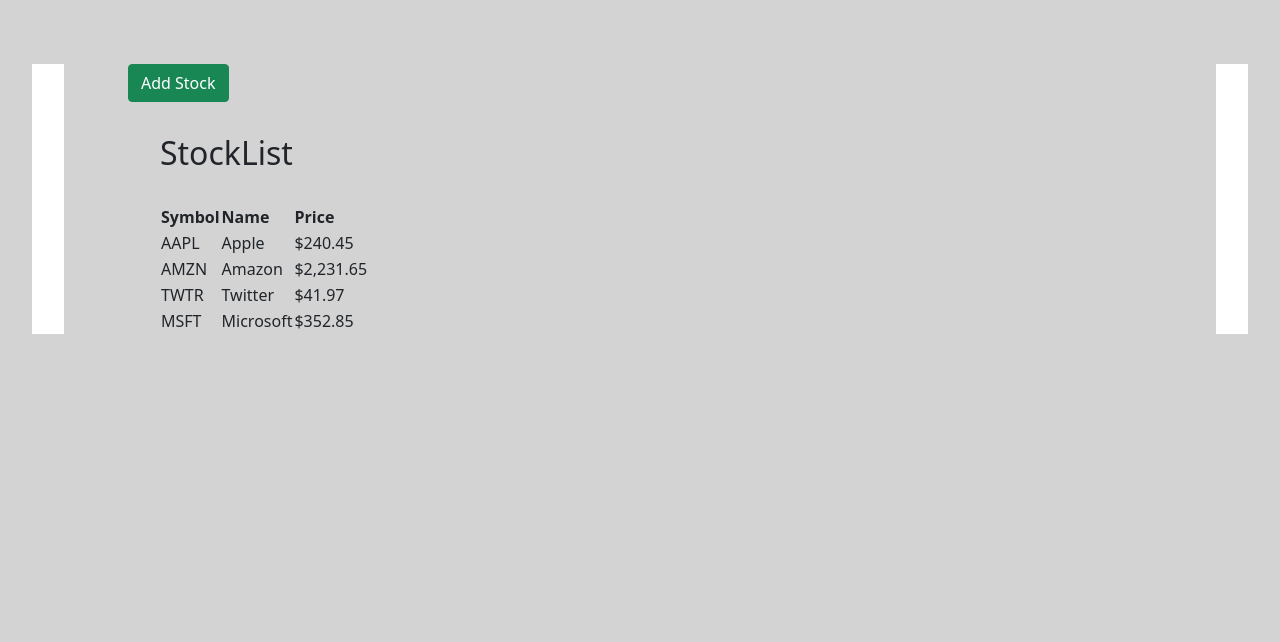
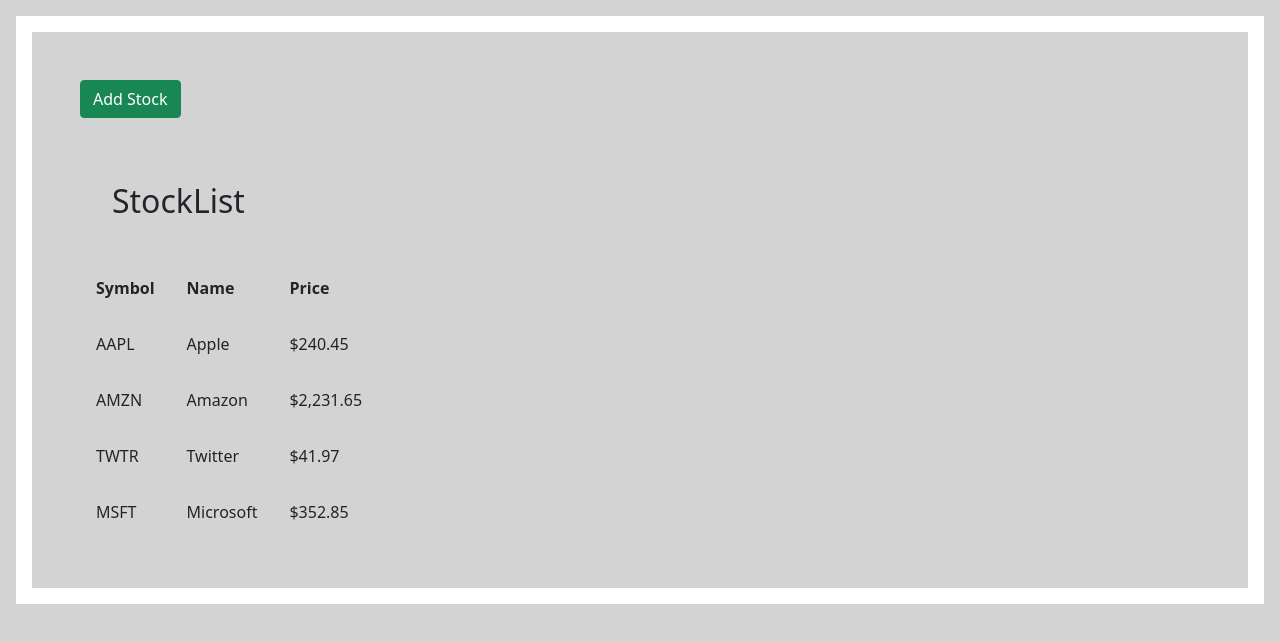
Before and after one commit to mtrhoades/mile-stone-project-TWO, a React (Create React App) app in the folder frontend/: page / in a window 1280 px wide. Shown: the top 642 px of the page. Built offline with nearby package versions, Linux system fonts and the light colour scheme; no server answers.

Commit message:
changed spacing

```diff
--- a/frontend/src/App.css
+++ b/frontend/src/App.css
@@ -1,4 +1,4 @@
 * {
-    margin: 2rem;
+  padding: 1em;
     background-color: lightgrey;
 }
```
